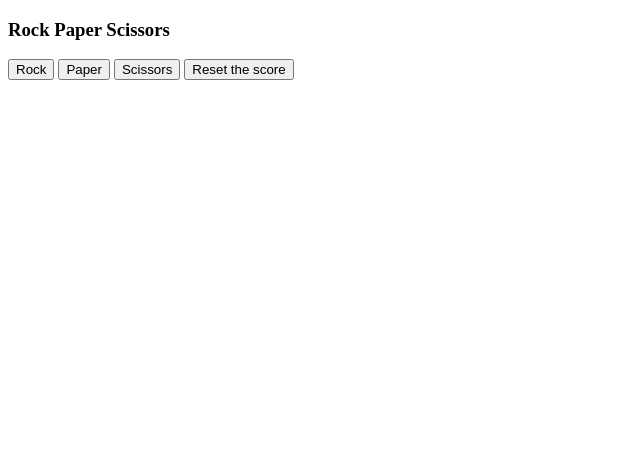
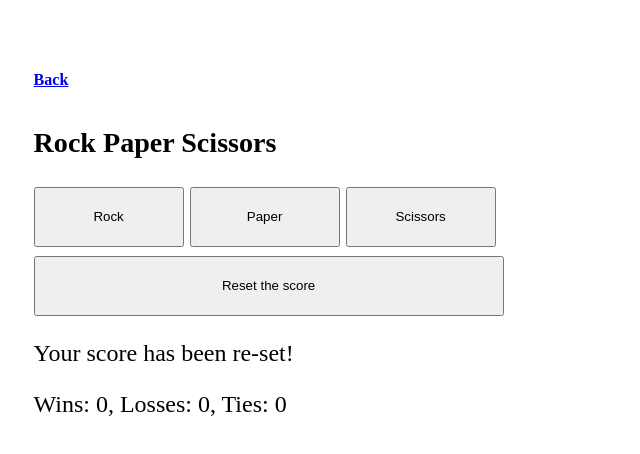
Before and after one commit to sauleveronika/rockpaperscissors, a plain HTML site: page index.html in a window 1280 px wide. Both pictures are taken after a click on the button "Reset the score". Shown: the whole page, without its empty margins (0-640 px from the left). Drawn offline with Linux system fonts and the light colour scheme.

Commit message:
Update index.html
changed the alert messages to new<p> under the buttons

```diff
--- a/index.html
+++ b/index.html
@@ -5,8 +5,38 @@
         <!---
         use alert(`You've picked ${yourPick}, you ${resultMessage})
         -->
+
+        <style>
+            body {
+                font-size: 1.5em;
+                padding: 2%;
+            }
+
+            button {
+                width: 150px;
+                height: 60px;
+
+            }
+
+            .reset-div button{
+                width: 100%;
+                margin-top: 2%;
+            }
+
+            .game-div {
+                display: flex column;
+                width: 470px;
+            }
+        </style>
+
+
+        <h6><a href="6-DOM_Selection_Page.html">Back</a></h6>
+
+
         <h3>Rock Paper Scissors</h3>
 
+        <div class = "game-div">
+            <div class = "buttons-div">
                 <button onclick="
                     comparePicks('Rock');
                 ">
@@ -24,13 +54,26 @@
                 ">
                     Scissors
                 </button>
+            </div>
 
+            <div class="reset-div">
                 <button onclick="
                     /* resetScore()   */
                     localStorage.removeItem('storedScore')
+                    resetMessage()
                 ">
                     Reset the score
                 </button>
+            </div>
+
+            <div class = "message-div">
+                <p class = "js-picks"></p>
+                <p class = "js-result"></p>
+                <p class = "js-score">Wins: 0, Losses: 0, Ties: 0</p>
+            </div>
+        </div>
+
+
 
 
         <script>
@@ -41,7 +84,6 @@
             }*/
 
             function getRandomItem() {
-
                 const arr = ["Rock", "Paper", "Scissors"];
                 let index = Math.floor(Math.random() * arr.length);
                 return arr[index]
@@ -53,8 +95,6 @@
                             loose: 0,
                             tie: 0
                         }
-
-
 
                 let computerPick = getRandomItem();
                 let result = "";
@@ -111,18 +151,28 @@
 
                 localStorage.setItem("storedScore", scoreString);
 
+                document.querySelector(".js-picks").innerHTML = `Your pick: ${yourPick} \nComputer pick: ${computerPick}`;
+                document.querySelector(".js-result").innerHTML = result;
+                document.querySelector(".js-score").innerHTML = `Wins: ${score.win}, Loses: ${score.loose}, Ties: ${score.tie}`;
 
-
-                return alert(`Your pick: ${yourPick} \nComputer pick: ${computerPick} \n ${result} \n\nWins: ${score.win}, Loses: ${score.loose}, Ties: ${score.tie}`)
+                //return alert(`Your pick: ${yourPick} \nComputer pick: ${computerPick} \n ${result} \n\nWins: ${score.win}, Loses: ${score.loose}, Ties: ${score.tie}`)
 
             };
 
+            function resetMessage() {
+                document.querySelector(".js-picks").innerHTML = "";
+                document.querySelector(".js-result").innerHTML = "Your score has been re-set!";
+                document.querySelector(".js-score").innerHTML = "Wins: 0, Losses: 0, Ties: 0";
+            }
+
+            // resetScore() - NO LONGER IN USE, replaced by memory reset
             function resetScore() {
+
                 for (let key in score) {
                     score[key] = 0
                 }
 
-                return alert(`Your score has been re-set!\nWins: ${score.win}, Loses: ${score.loose}, Ties: ${score.tie}`)
+                //return alert(`Your score has been re-set!\nWins: ${score.win}, Loses: ${score.loose}, Ties: ${score.tie}`)
             }
 
 
```
Lines whose indentation alone changed are shown as unchanged.
